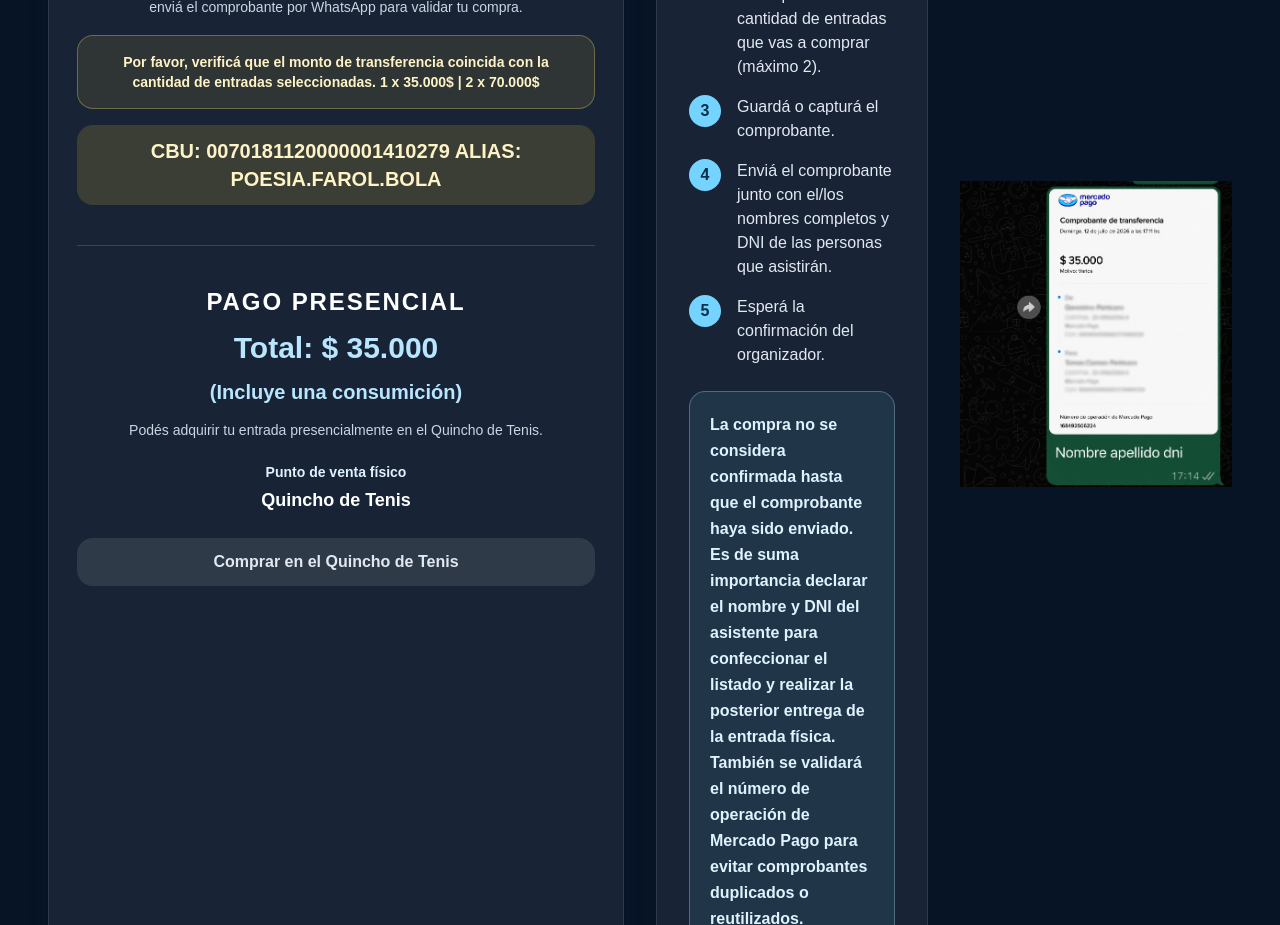
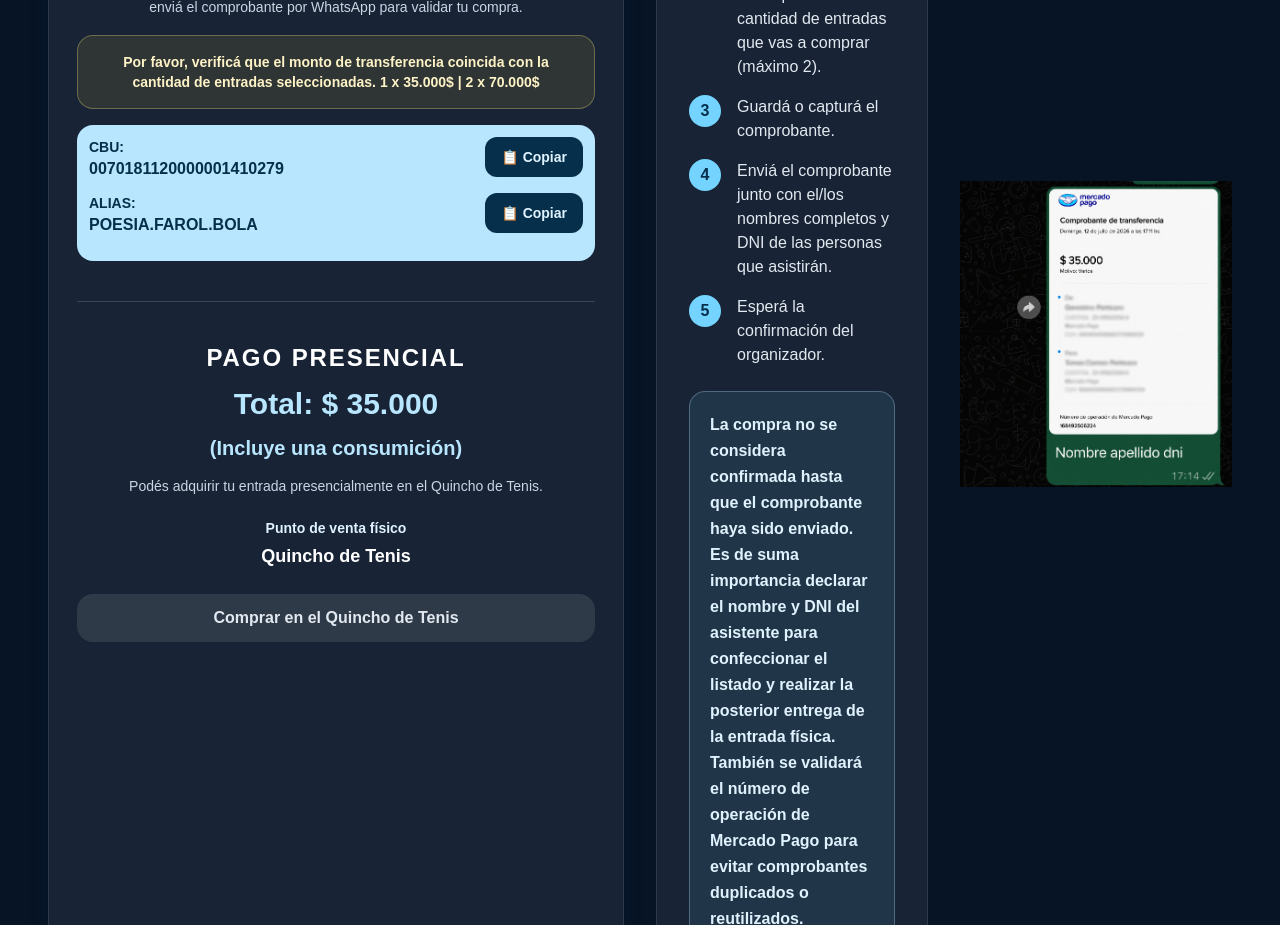
Before and after one commit to tomas1aws/entradaslalecheria, a Next.js app: page / in a window 1280 px wide. Shown: the part 1260-2185 px from the top of the page. Built offline with nearby package versions, Linux system fonts and the light colour scheme.

Commit message:
Improve bank transfer details

```diff
--- a/src/components/PurchaseFlowSection.tsx
+++ b/src/components/PurchaseFlowSection.tsx
@@ -1,5 +1,6 @@
 import Image from "next/image";
 
+import { TransferDetails } from "@/components/TransferDetails";
 import { eventConfig } from "@/config/event";
 import { formatCurrency, getPaymentHref } from "@/config/helpers";
 
@@ -42,10 +43,7 @@ export function PurchaseFlowSection() {
               </div>
               <div className="pt-4">
                 {isPending ? (
-                  <p className="rounded-2xl bg-amber-300/15 p-3 text-xl font-semibold text-amber-100" role="status">
-                    CBU: 0070181120000001410279
-                    ALIAS: POESIA.FAROL.BOLA
-                  </p>
+                  <TransferDetails />
                 ) : (
                   <a
                     href={href}
--- /dev/null
+++ b/src/components/TransferDetails.tsx
@@ -0,0 +1,57 @@
+"use client";
+
+import { useEffect, useRef, useState } from "react";
+
+const transferData = [
+  { label: "CBU", value: "0070181120000001410279" },
+  { label: "ALIAS", value: "POESIA.FAROL.BOLA" },
+] as const;
+
+type TransferLabel = (typeof transferData)[number]["label"];
+
+export function TransferDetails() {
+  const [copied, setCopied] = useState<TransferLabel | null>(null);
+  const feedbackTimer = useRef<ReturnType<typeof setTimeout> | null>(null);
+
+  useEffect(() => {
+    return () => {
+      if (feedbackTimer.current) clearTimeout(feedbackTimer.current);
+    };
+  }, []);
+
+  async function copyToClipboard(label: TransferLabel, value: string) {
+    await navigator.clipboard.writeText(value);
+    setCopied(label);
+
+    if (feedbackTimer.current) clearTimeout(feedbackTimer.current);
+    feedbackTimer.current = setTimeout(() => setCopied(null), 2000);
+  }
+
+  return (
+    <div className="space-y-3 rounded-2xl bg-sky-200 p-3 text-left text-sky-950">
+      {transferData.map(({ label, value }) => {
+        const wasCopied = copied === label;
+
+        return (
+          <div key={label} className="flex flex-col gap-2 sm:flex-row sm:items-end sm:justify-between sm:gap-4">
+            <p className="min-w-0">
+              <span className="block text-sm font-black">{label}:</span>
+              <span className="block break-all text-base font-semibold sm:break-normal">{value}</span>
+            </p>
+            <button
+              type="button"
+              onClick={() => copyToClipboard(label, value)}
+              className="inline-flex min-h-10 w-full shrink-0 items-center justify-center self-start rounded-xl bg-sky-950 px-4 py-2 text-sm font-bold text-sky-100 transition hover:bg-sky-800 focus:outline-none focus:ring-4 focus:ring-sky-950/30 sm:w-auto"
+              aria-label={`Copiar ${label}`}
+            >
+              {wasCopied ? `✓ ${label} copiado` : "📋 Copiar"}
+            </button>
+          </div>
+        );
+      })}
+      <span className="sr-only" aria-live="polite">
+        {copied ? `${copied} copiado` : ""}
+      </span>
+    </div>
+  );
+}
```
